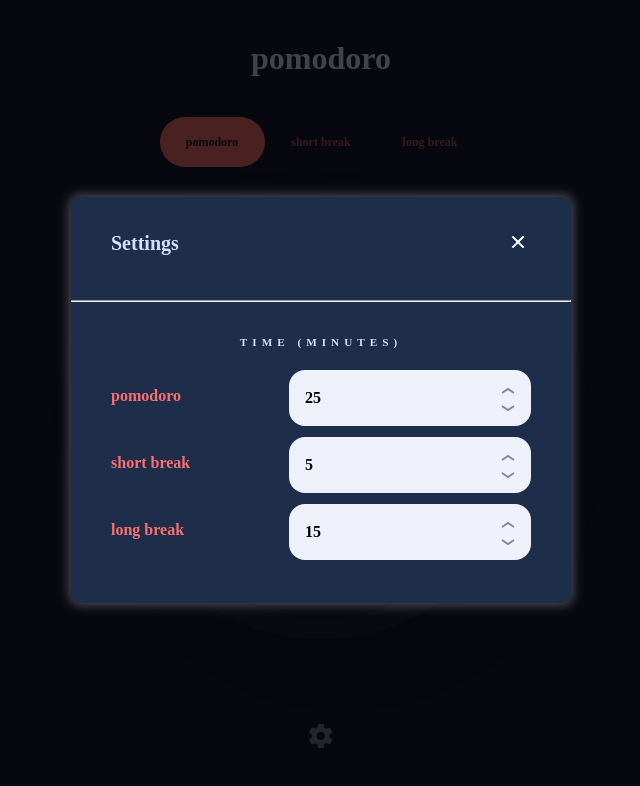
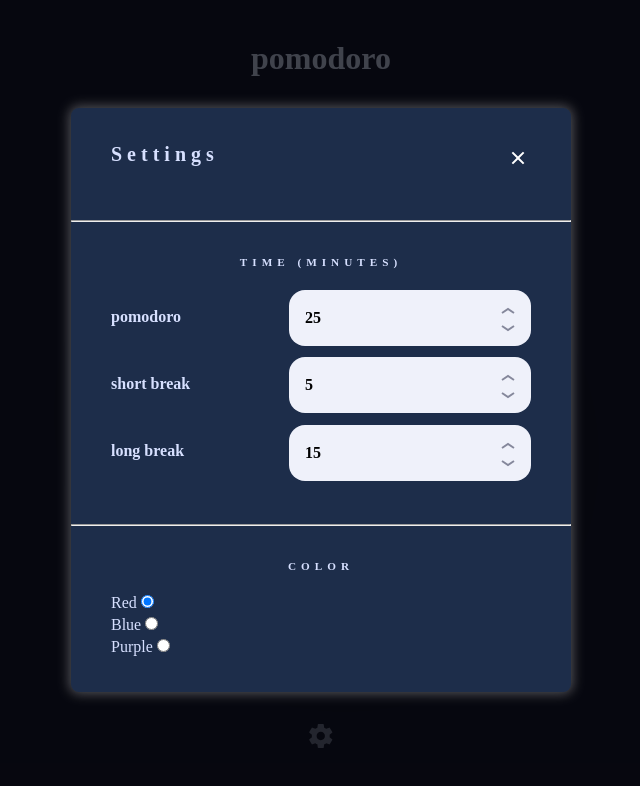
Before and after one commit to eoguvo/PomodoroApp, a Svelte app: page / in a window 1280 px wide. Both pictures are taken after a click on the button 640 px from the left and 750 px from the top of the page. Shown: the top 786 px of the page, without its empty margins (319-959 px from the left). Built offline with nearby package versions, Linux system fonts and the light colour scheme.

Commit message:
feat: customization and modal

```diff
--- a/public/global.css
+++ b/public/global.css
@@ -1,7 +1,9 @@
 :root {
 	--gray: #d7e0ff;
 	--bg: #161932;
-	--primary: rgb(248,112,112);
+	--theme-primary: #f87070;
+	--blue: #70f3f8;
+	--purple: #d881f8;
 	--ttf: cubic-bezier(0.4, 0, 0.2, 1);
 }
 * {
--- a/public/index.html
+++ b/public/index.html
@@ -33,7 +33,6 @@
 
 	<script defer src='/build/bundle.js'></script>
 </head>
-
 <body>
 </body>
 </html>
--- a/src/App.svelte
+++ b/src/App.svelte
@@ -1,7 +1,8 @@
 <script>
-	import { onMount } from 'svelte'
-	import Modal from './_compontents/Modal.svelte'
-	import formatTime from './_util/formatTime.js'
+	import { onMount } from 'svelte';
+	import Modal from './_compontents/Modal.svelte';
+	import formatTime from './_util/formatTime.js';
+	import ThemeContext from './ThemeContext.svelte';
 
 	let circleRef, interval, circumference=0, dashoffset=0, show = false;
 	let current = 'pomo';
@@ -102,7 +103,9 @@
 	<button on:click="{()=>show=true}" class="config"><img height="24" width="24" src="./assets/config.svg" alt="configuration"></button>
 </main>
 {#if show}
-	<Modal {toggleModal} bind:breaks={breaks} />
+	<ThemeContext>
+		<Modal {toggleModal} bind:breaks={breaks} />
+	</ThemeContext>
 {/if}
 
 <style>
@@ -138,8 +141,8 @@
 		height: 50px;
 		padding: 1rem;
 		font-size: .75rem;
-		color: var(--primary);
-		opacity: .7;
+		color: var(--theme-primary);
+		opacity: .9;
 		transition: all .3s var(--ttf);
 	}
 	.breaks button:hover {
@@ -148,7 +151,7 @@
 	.breaks .selected {
 		color: var(--bg);
 		opacity: 1;
-		background-color: var(--primary);
+		background-color: var(--theme-primary);
 	}
 
 	.watch {
@@ -180,7 +183,7 @@
 		cursor: pointer;
 	}
 	.watch .content .play:hover {
-		color: var(--primary);
+		color: var(--theme-primary);
 	}
 	.watch .content .time {
 		font-size: 80px;
@@ -201,7 +204,7 @@
 		transform-origin: center;
 		stroke-linecap: round;
 		transform: rotate(-90deg);
-		color: var(--primary);
+		color: var(--theme-primary);
 	}
 	.config {
 		padding-top: 1rem;
--- /dev/null
+++ b/src/ThemeContext.svelte
@@ -0,0 +1,47 @@
+<script>
+    import { setContext, onMount } from 'svelte';
+    import { writable } from 'svelte/store';
+    import _themes from './_themes.js';
+
+    export let themes = [..._themes];
+
+    let current = themes[0].name;
+
+    const getTheme = name => themes.find(_theme => _theme.name === name);
+    const setProperty = (prop, value) => document.documentElement.style.setProperty(prop, value);
+
+    const Theme = writable(getTheme(current));
+
+    setContext('theme', {
+        theme: Theme,
+        toggle: () => {
+            let index = themes.findIndex(t => t.name === current);
+            const i = index === themes.length - 1 ? 0 : (++index)
+            current = themes[i].name
+
+            Theme.update(t=>({ ...t, ...getTheme(current) }))
+            setRootColors(getTheme(current));
+        },
+        changeTheme: (name)=>{
+            Theme.update(t=>({ ...t, ...getTheme(name) }))
+            setRootColors(getTheme(name));
+
+        }
+    })
+
+    onMount(()=>{
+        setRootColors(getTheme(current));
+    })
+
+    function setRootColors (theme) {
+        for(const [prop, color] of Object.entries(theme.colors)) {
+            const cssVar = `--theme-${prop}`;
+            setProperty(cssVar, color);
+        }
+        setProperty('--theme-name', theme.name);
+    }
+</script>
+
+<slot>
+    <!-- {children} -->
+</slot>
--- a/src/_compontents/Modal.svelte
+++ b/src/_compontents/Modal.svelte
@@ -1,5 +1,7 @@
 <script>
     import NumberInput from './numberInput.svelte'
+    import { getContext } from 'svelte';
+    const { changeTheme } = getContext('theme');
     export let breaks;
     export let toggleModal;
     let {pomo,short,long} = breaks;
@@ -15,6 +17,9 @@
         toggleModal(false);
       }
     }
+    let colors = "red";
+    $: colors, changeTheme(colors)
+    // rgb(112,243,248)
 </script>
 
 <div
@@ -27,12 +32,26 @@
         <button on:click="{()=>toggleModal(false)}"><svg xmlns="http://www.w3.org/2000/svg" width="14" height="14"><path fill="#fff" fill-rule="evenodd" d="M11.95.636l1.414 1.414L8.414 7l4.95 4.95-1.414 1.414L7 8.414l-4.95 4.95L.636 11.95 5.586 7 .636 2.05 2.05.636 7 5.586l4.95-4.95z" ></path></svg></button>
       </header>
       <hr>
-      <main class="content">
+      <section class="time">
         <h2 class="subtitle">TIME (MINUTES)</h2>
         <NumberInput label="pomodoro" bind:time="{pomo}"/>
         <NumberInput label="short break" bind:time="{short}"/>
         <NumberInput label="long break" bind:time="{long}"/>
-      </main>
+      </section>
+      <hr>
+      <section class="colors">
+        <h2 class="subtitle">COLOR</h2>
+        <label>Red
+          <input type="radio" bind:group={colors} value="red">
+        </label>
+        <label>Blue
+          <input type="radio" bind:group={colors} value="blue">
+        </label>
+        <label>Purple
+          <input type="radio" bind:group={colors} value="purple">
+        </label>
+        <!-- red blue purple -->
+      </section>
   </div>
 </div>
 
@@ -67,13 +86,13 @@
         line-height: 1.75rem;
         font-weight: bold;
     }
-    .content {
+    section {
         padding: 2rem 2.5rem;
         display: flex;
         justify-content: space-between;
         flex-flow: column wrap;
     }
-    .content .subtitle {
+    h2 {
       text-align: center;
       letter-spacing: 5px;
       font-weight: bold;
@@ -83,7 +102,7 @@
     }
     /* transition-all opacity-25 hover:opacity-100 */
     @media(max-width: 800px) {
-        .content {
+        .time {
             width: 90%
         }
     }
--- /dev/null
+++ b/src/_themes.js
@@ -0,0 +1,22 @@
+// src/themes.js
+const themes = [
+    {
+      name: 'red',
+      colors: {
+        primary: '#f87070'
+      },
+    },
+    {
+      name: 'blue',
+      colors: {
+        primary: '#70f3f8'
+      },
+    },
+    {
+      name: 'purple',
+      colors: {
+        primary: '#d881f8'
+      },
+    }
+  ]
+export default themes;
--- a/src/_util/formatTime.js
+++ b/src/_util/formatTime.js
@@ -1,5 +1,5 @@
 export default function formatTime(totalSeconds) {
     const min = (totalSeconds / 60)>>0;
     const sec = (totalSeconds % 60)>>0;
-    return `${min>10?min:'0'+min}:${sec>10?sec:'0'+sec}`
+    return `${min>=10?min:'0'+min}:${sec>10?sec:'0'+sec}`
 }
```
